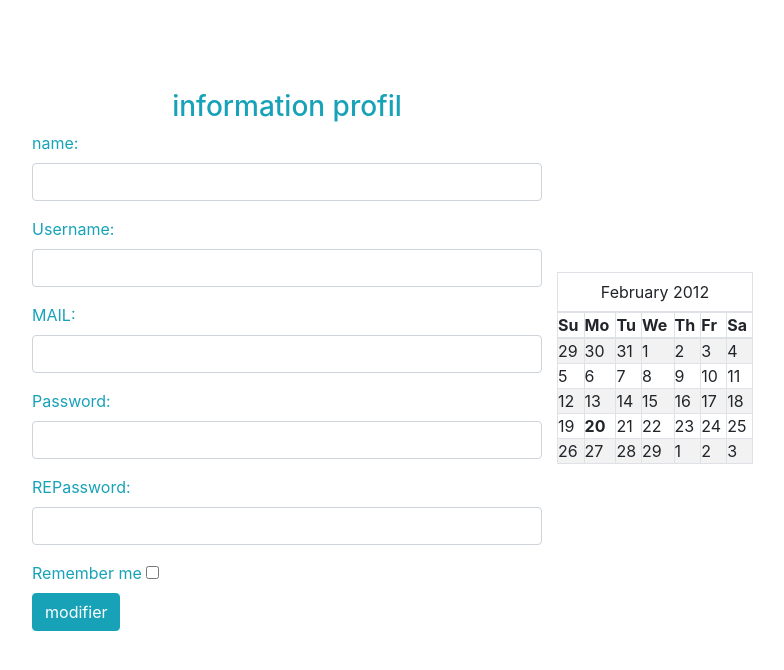
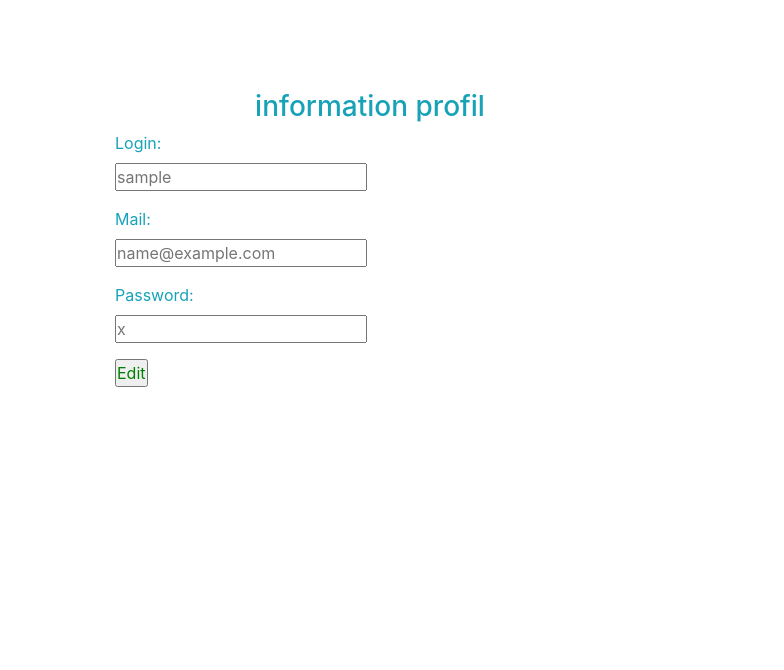
Before and after one commit to ridha-boughediri/reservation-salles, a PHP site: page /profil.php in a window 1280 px wide. Shown: the top 670 px of the page, without its empty margins (270-1054 px from the left). Run offline with PHP 8.4, Linux system fonts and the light colour scheme; the visitor is signed in with stand-in values (Sample User, id 1); tables that the repository leaves empty or names only in its code hold one stand-in row (values such as "Sample post"); some libraries are stand-ins or nearby versions.

Commit message:
Update profil.php

```diff
--- a/profil.php
+++ b/profil.php
@@ -3,131 +3,78 @@
 include('./fileconfig/config.php');
 include('./fileconfig/configuser.php');
 
+$getid = $_SESSION['id'];
+
+if (isset($_POST['edit'])) {
+    if (!empty($_POST['login'])) {
+        $login = htmlspecialchars($_POST['login']);
+        $recupLogin = $bdd->prepare('UPDATE utilisateurs SET login = ? WHERE id = ?');
+        $recupLogin->execute(array($login, $getid));
+    }
+}
+if (isset($_POST['edit'])) {
+    if (!empty($_POST['mail'])) {
+        $mail = htmlspecialchars($_POST['mail']);
+        $recupMail = $bdd->prepare('UPDATE utilisateurs SET mail = ? WHERE id = ?');
+        $reucpMail->execute(array($mail, $getid));
+    }
+}
+if (isset($_POST['edit'])) {
+    if (!empty($_POST['password'])) {
+        $password = sha1($_POST['password']);
+        $recupPassword = $bdd->prepare('UPDATE utilisateurs SET password = ? WHERE id = ?');
+        $recupPassword->execute(array($password, $getid));
+    }
+}
 ?>
 
 <!DOCTYPE html>
-<html lang="en">
+<html lang="fr">
+
 <head>
     <meta charset="UTF-8">
     <meta http-equiv="X-UA-Compatible" content="IE=edge">
     <link rel="stylesheet" href="/css/style.css">
     <meta name="viewport" content="width=device-width, initial-scale=1.0">
-    <title>Document</title>
+    <title>Page profil</title>
 </head>
+
 <body>
-<link href="//maxcdn.bootstrapcdn.com/bootstrap/4.1.1/css/bootstrap.min.css" rel="stylesheet" id="bootstrap-css">
-<script src="//maxcdn.bootstrapcdn.com/bootstrap/4.1.1/js/bootstrap.min.js"></script>
-<script src="//cdnjs.cloudflare.com/ajax/libs/jquery/3.2.1/jquery.min.js"></script>
-<!------ Include the above in your HEAD tag ---------->
+    <link href="//maxcdn.bootstrapcdn.com/bootstrap/4.1.1/css/bootstrap.min.css" rel="stylesheet" id="bootstrap-css">
+    <script src="//maxcdn.bootstrapcdn.com/bootstrap/4.1.1/js/bootstrap.min.js"></script>
+    <script src="//cdnjs.cloudflare.com/ajax/libs/jquery/3.2.1/jquery.min.js"></script>
+    <!------ Include the above in your HEAD tag ---------->
     <div id="login">
         <h3 class="text-center text-white pt-5">Login form</h3>
         <div class="container">
-
+            <?php
+            $recupUsers = $bdd->prepare('SELECT * FROM utilisateurs WHERE id = ?');
+            $recupUsers->execute(array($getid));
+            $recupUserInfo = $recupUsers->fetch();
+            ?>
             <div id="login-row" class="row justify-content-center align-items-center">
                 <div id="login-column" class="col-md-6">
                     <div id="login-box" class="col-md-12">
                         <form id="login-form" class="form" action="" method="post">
                             <h3 class="text-center text-info">information profil</h3>
                             <div class="form-group">
-                                <label for="username" class="text-info">name:</label><br>
-                                <input type="text" name="username" id="username" class="form-control">
+                                <label for="username" class="text-info">Login:</label><br>
+                                <input type="text" name="login" placeholder="<?php echo $recupUserInfo['login'] ?>">
                             </div>
                             <div class="form-group">
-                                <label for="username" class="text-info">Username:</label><br>
-                                <input type="text" name="username" id="username" class="form-control">
-                            </div>
-                            <div class="form-group">
-                                <label for="username" class="text-info">MAIL:</label><br>
-                                <input type="text" name="username" id="username" class="form-control">
+                                <label for="username" class="text-info">Mail:</label><br>
+                                <input type="text" name="mail" placeholder="<?php echo $recupUserInfo['mail'] ?>">
                             </div>
                             <div class="form-group">
                                 <label for="password" class="text-info">Password:</label><br>
-                                <input type="text" name="password" id="password" class="form-control">
+                                <input type="text" name="password" placeholder="<?php echo $recupUserInfo['password'] ?>">
                             </div>
-                            <div class="form-group">
-                                <label for="password" class="text-info">REPassword:</label><br>
-                                <input type="text" name="password" id="password" class="form-control">
+                            <div>
+                            <input style="color: green;" type="submit" name="edit" value="Edit">
                             </div>
-                            <div class="form-group">
-                                <label for="remember-me" class="text-info"><span>Remember me</span> <span><input id="remember-me" name="remember-me" type="checkbox"></span></label><br>
-                                <input type="submit" name="submit" class="btn btn-info btn-md" value="modifier">
-                            </div>
-
                         </form>
                     </div>
                 </div>
-                <div class="row">
-		<div class="span12">
-    	    <table class="table-condensed table-bordered table-striped">
-                <thead>
-                    <tr>
-                      <th colspan="7" >
-                        <a class="btn"><i class="icon-chevron-left"></i></a>
-                        <a class="btn">February 2012</a>
-                        <a class="btn"><i class="icon-chevron-right"></i></a>
-                      </th>
-                    </tr>
-                    <tr>
-                        <th>Su</th>
-                        <th>Mo</th>
-                        <th>Tu</th>
-                        <th>We</th>
-                        <th>Th</th>
-                        <th>Fr</th>
-                        <th>Sa</th>
-                    </tr>
-                </thead>
-                <tbody>
-                    <tr>
-                        <td class="muted">29</td>
-                        <td class="muted">30</td>
-                        <td class="muted">31</td>
-                        <td>1</td>
-                        <td>2</td>
-                        <td>3</td>
-                        <td>4</td>
-                    </tr>
-                    <tr>
-                        <td>5</td>
-                        <td>6</td>
-                        <td>7</td>
-                        <td>8</td>
-                        <td>9</td>
-                        <td>10</td>
-                        <td>11</td>
-                    </tr>
-                    <tr>
-                        <td>12</td>
-                        <td>13</td>
-                        <td>14</td>
-                        <td>15</td>
-                        <td>16</td>
-                        <td>17</td>
-                        <td>18</td>
-                    </tr>
-                    <tr>
-                        <td>19</td>
-                        <td><strong>20</strong></td>
-                        <td>21</td>
-                        <td>22</td>
-                        <td>23</td>
-                        <td>24</td>
-                        <td>25</td>
-                    </tr>
-                    <tr>
-                        <td>26</td>
-                        <td>27</td>
-                        <td>28</td>
-                        <td>29</td>
-                        <td class="muted">1</td>
-                        <td class="muted">2</td>
-                        <td class="muted">3</td>
-                    </tr>
-                </tbody>
-            </table>
-		</div>
-	</div>
-</div>
             </div>
         </div>
     </div>
```
